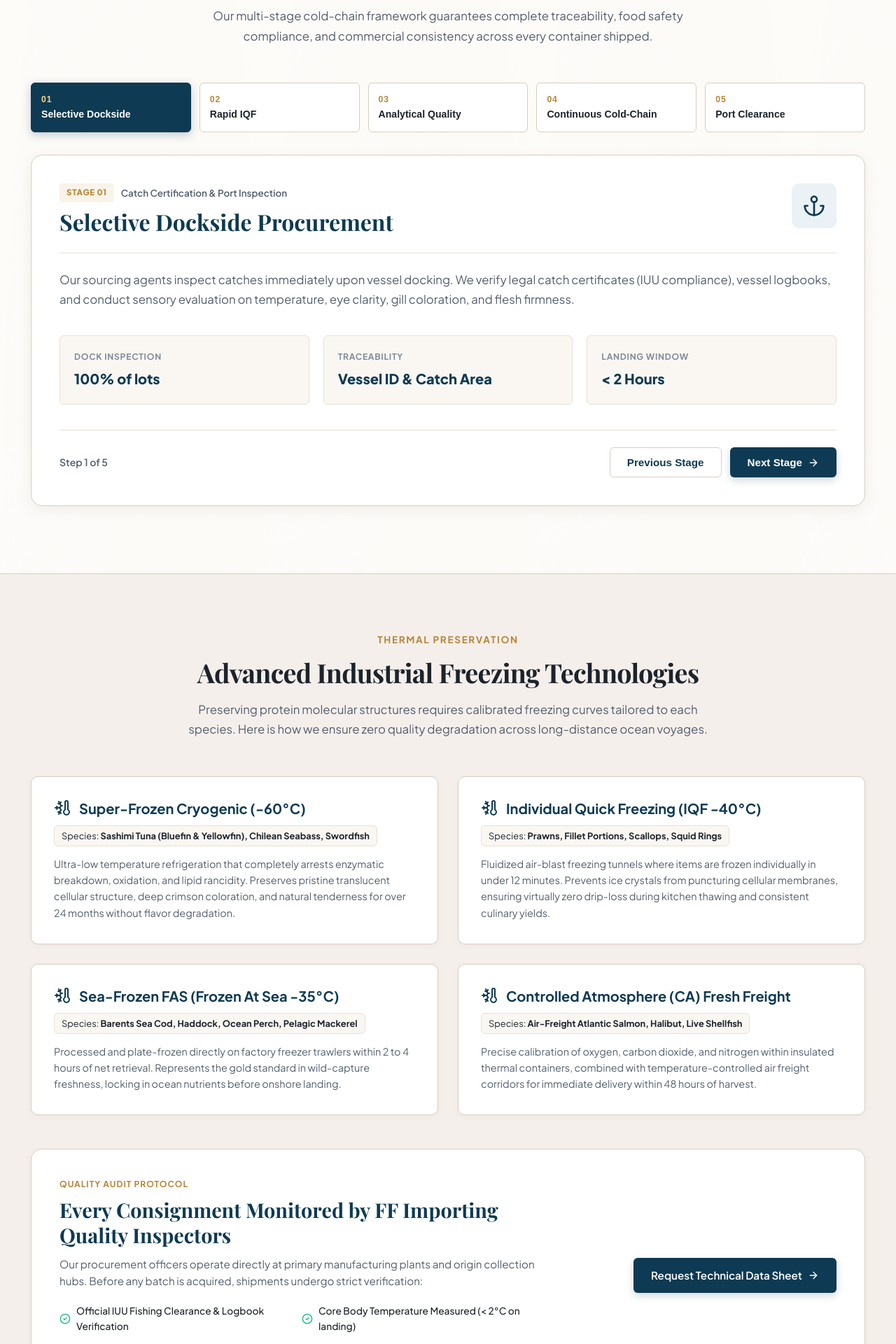
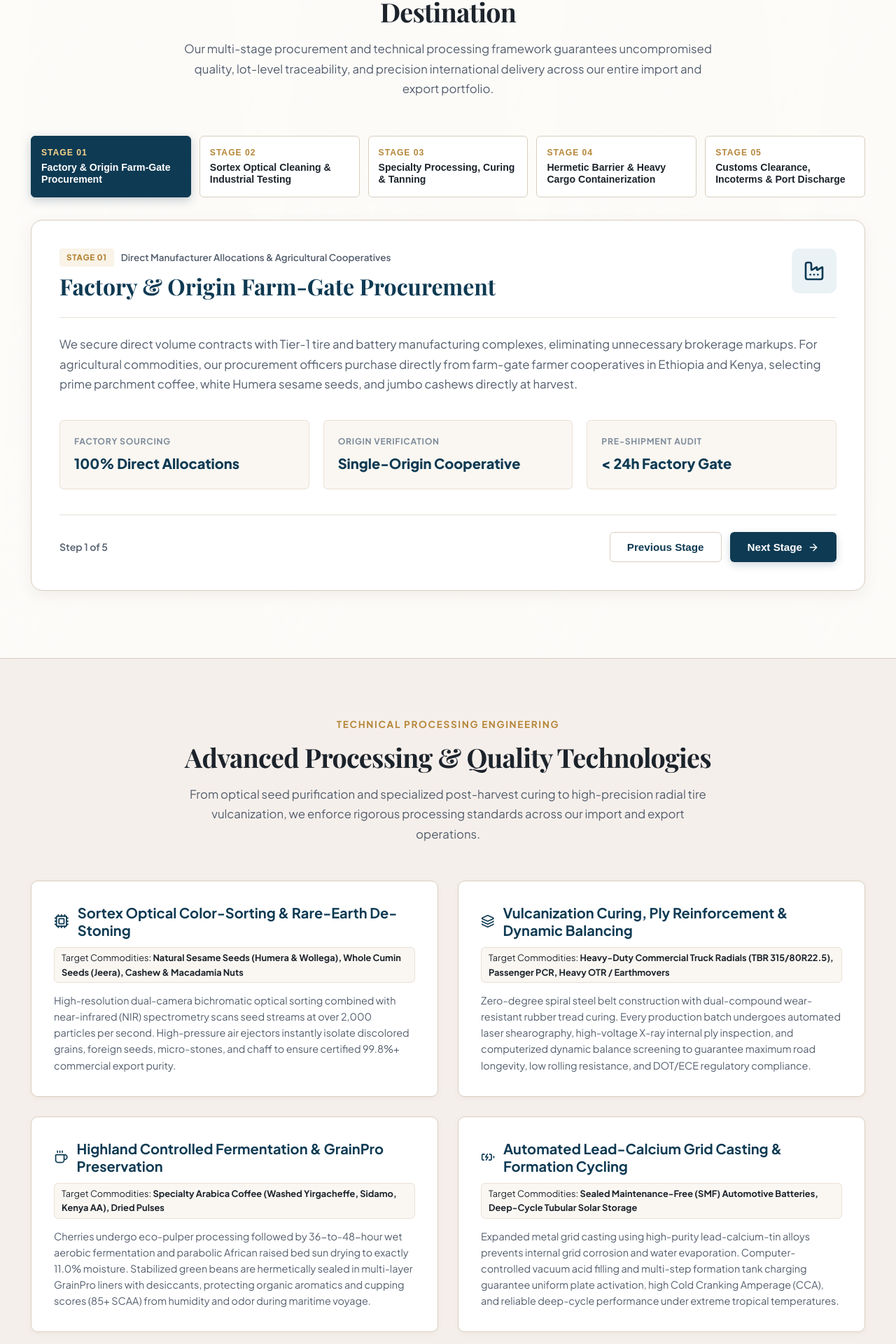
Before and after one commit to Goodomenn/import_spice, a React (Vite) app: page /sourcing in a window 1280 px wide. Shown: the part 586-2506 px from the top of the page at 70% size. Built offline with nearby package versions, Linux system fonts and the light colour scheme; a web font is replaced by a local one.

Commit message:
feat: overhaul sourcing, processing and global network to focus on tires, batteries, spices and agri-commodities

```diff
--- a/src/components/SourcingSection.jsx
+++ b/src/components/SourcingSection.jsx
@@ -1,14 +1,13 @@
 import React, { useState } from 'react';
 import {
-  Anchor,
-  Snowflake,
-  Microscope,
+  Factory,
+  Cpu,
+  Sparkles,
   Container,
   CheckCircle2,
   ArrowRight,
-  ShieldAlert,
-  Clock,
-  Thermometer
+  ShieldCheck,
+  PackageCheck
 } from 'lucide-react';
 
 export default function SourcingSection() {
@@ -17,62 +16,62 @@ export default function SourcingSection() {
   const steps = [
     {
       step: '01',
-      title: 'Selective Dockside Procurement',
-      subtitle: 'Catch Certification & Port Inspection',
-      icon: Anchor,
-      desc: 'Our sourcing agents inspect catches immediately upon vessel docking. We verify legal catch certificates (IUU compliance), vessel logbooks, and conduct sensory evaluation on temperature, eye clarity, gill coloration, and flesh firmness.',
+      title: 'Factory & Origin Farm-Gate Procurement',
+      subtitle: 'Direct Manufacturer Allocations & Agricultural Cooperatives',
+      icon: Factory,
+      desc: 'We secure direct volume contracts with Tier-1 tire and battery manufacturing complexes, eliminating unnecessary brokerage markups. For agricultural commodities, our procurement officers purchase directly from farm-gate farmer cooperatives in Ethiopia and Kenya, selecting prime parchment coffee, white Humera sesame seeds, and jumbo cashews directly at harvest.',
       metrics: [
-        { label: 'Dock Inspection', value: '100% of lots' },
-        { label: 'Traceability', value: 'Vessel ID & Catch Area' },
-        { label: 'Landing Window', value: '< 2 Hours' }
+        { label: 'Factory Sourcing', value: '100% Direct Allocations' },
+        { label: 'Origin Verification', value: 'Single-Origin Cooperative' },
+        { label: 'Pre-Shipment Audit', value: '< 24h Factory Gate' }
       ]
     },
     {
       step: '02',
-      title: 'Rapid IQF Blast-Freezing',
-      subtitle: 'Preserving Peak Cellular Integrity',
-      icon: Snowflake,
-      desc: 'Within hours of landing, fish are transferred into our temperature-controlled processing halls. Employing advanced IQF (Individual Quick Freezing) and cryogenic tunnels down to -40°C, the formation of large ice crystals is prevented, preserving cellular moisture and texture.',
+      title: 'Sortex Optical Cleaning & Industrial Testing',
+      subtitle: 'Machine Purity Grading & Physical Stress Analysis',
+      icon: Cpu,
+      desc: 'Agricultural seeds (cumin, sesame) undergo multi-stage Sortex bichromatic optical sorting and high-intensity rare-earth magnet separation, isolating foreign matter down to 99.8% purity. Industrial tires undergo computerized dynamic balancing, laser shearography, and high-energy X-ray testing. Storage batteries undergo automated charge-discharge cycle tests.',
       metrics: [
-        { label: 'Core Temp', value: '-35°C to -40°C' },
-        { label: 'Processing Speed', value: 'Same-day landing' },
-        { label: 'Moisture Retention', value: 'Zero cell rupture' }
+        { label: 'Seed Purity Level', value: '99.8% Sortex Grade' },
+        { label: 'Tire Dynamic Balance', value: '100% Radial Uniformity' },
+        { label: 'Battery Testing', value: 'Automated DIN/SAE CCA' }
       ]
     },
     {
       step: '03',
-      title: 'Analytical Quality & Laboratory Grading',
-      subtitle: 'Sensory, Chemical & Microbiological Screening',
-      icon: Microscope,
-      desc: 'Our in-house and accredited third-party laboratories test every batch. Screenings include Histamine testing (for scombroid species), Heavy Metals (Mercury, Cadmium, Lead), TVB-N freshness index, and complete absence of antibiotic/chemical residues.',
+      title: 'Specialty Processing, Curing & Tanning',
+      subtitle: 'Post-Harvest Fermentation, Cryo-Milling & Leather Finishing',
+      icon: Sparkles,
+      desc: 'Specialty coffee cherries undergo monitored wet-washing or natural African raised-bed sun drying to reach optimal 11% export moisture. Whole cumin and cinnamon undergo cryogenic micro-milling to retain volatile essential oils. Raw bovine hides are tanned in LWG Gold-rated tanneries into full-grain upholstery sides and machine-flayed wet-blue skins.',
       metrics: [
-        { label: 'Histamine Standard', value: '< 15 ppm' },
-        { label: 'Microbiology', value: 'Salmonella & Listeria Neg' },
-        { label: 'Laser Grading', value: '±2g accuracy' }
+        { label: 'Coffee Moisture', value: '10.5% - 11.5% Target' },
+        { label: 'Spice Volatile Oils', value: 'High Cinnamaldehyde & Terpenes' },
+        { label: 'Leather Tannage', value: 'LWG Gold & REACH Compliant' }
       ]
     },
     {
       step: '04',
-      title: 'Continuous Cold-Chain Reefer Logistics',
-      subtitle: 'Real-Time Datalogging & Ocean Freight',
+      title: 'Hermetic Barrier & Heavy Cargo Containerization',
+      subtitle: 'GrainPro Moisture Shielding & Specialized Pallet Staging',
       icon: Container,
-      desc: 'All containerized shipments utilize state-of-the-art 40ft High-Cube refrigerated reefers equipped with continuous satellite temperature monitoring and automated controlled atmosphere (CA) technology for fresh consignments.',
+      desc: 'Agricultural crops like specialty coffee and sesame are sealed in multi-layer GrainPro hermetic barrier liners inside jute bags, preventing moisture absorption and insect infestation during ocean voyages. Commercial tires are interlaced with nylon strapping, batteries are secured on ISPM-15 heat-treated pallets, and fresh produce travels in active pre-cooled reefers.',
       metrics: [
-        { label: 'Reefer Temp', value: '-25°C to -28°C' },
-        { label: 'Telemetry', value: '24/7 Satellite Track' },
-        { label: 'Container Types', value: '20ft & 40ft Reefer FCL' }
+        { label: 'Moisture Barrier', value: 'GrainPro Hermetic Liners' },
+        { label: 'Pallet Staging', value: 'ISPM-15 Heat-Treated' },
+        { label: 'Fresh Produce', value: '+2°C to +4°C Active Cold Chain' }
       ]
     },
     {
       step: '05',
-      title: 'Port Clearance & Destination Staging',
-      subtitle: 'Smooth Customs & Delivery to Facility',
+      title: 'Customs Clearance, Incoterms & Port Discharge',
+      subtitle: 'Complete Trade Dossiers & Punctual Maritime Logistics',
       icon: CheckCircle2,
-      desc: 'We handle all export/import document packets: Health Certificates, Catch Certificates, Bills of Lading, Packing Lists, and Certificates of Analysis (COA). Delivery terms include FOB port of origin, CFR, CIF destination port, or DDP cold-storage.',
+      desc: 'We manage full international documentation: Bills of Lading, Certificates of Origin, EUR.1 / GSP forms, Phytosanitary Certificates, SCAA cupping reports, DOT/ECE tire certifications, and independent SGS / Bureau Veritas COAs across CIF, CFR, FOB, and DDP delivery terms.',
       metrics: [
-        { label: 'Documentation', value: '100% Pre-cleared' },
-        { label: 'Incoterms', value: 'CIF / CFR / FOB / DDP' },
-        { label: 'Cold Storage', value: 'Bonded Port Depots' }
+        { label: 'Dossier Clearance', value: '100% Pre-cleared Documents' },
+        { label: 'Incoterms 2020', value: 'CIF / CFR / FOB / DDP' },
+        { label: 'Third-Party Survey', value: 'SGS / Bureau Veritas Certified' }
       ]
     }
   ];
@@ -85,26 +84,25 @@ export default function SourcingSection() {
       <div className="container">
         {/* Header */}
         <div className="section-header">
-          <span className="section-subtitle">Supply Chain Integrity</span>
-          <h2 className="section-title font-serif">From Ocean Dock to Global Port</h2>
+          <span className="section-subtitle">Supply Chain Integrity & Quality Engineering</span>
+          <h2 className="section-title font-serif">From Factory Floor & Farm-Gate to Global Destination</h2>
           <p className="section-desc">
-            Our multi-stage cold-chain framework guarantees complete traceability,
-            food safety compliance, and commercial consistency across every container shipped.
+            Our multi-stage procurement and technical processing framework guarantees uncompromised quality,
+            lot-level traceability, and precision international delivery across our entire import and export portfolio.
           </p>
         </div>
 
         {/* Step Navigation Bar */}
         <div className="step-nav-bar">
           {steps.map((item, index) => {
-            const StepIcon = item.icon;
             return (
               <button
                 key={index}
                 className={`step-tab ${activeStep === index ? 'active' : ''}`}
                 onClick={() => setActiveStep(index)}
               >
-                <span className="step-tab-num">{item.step}</span>
-                <span className="step-tab-title">{item.title.split(' ')[0]} {item.title.split(' ')[1]}</span>
+                <span className="step-tab-num">STAGE {item.step}</span>
+                <span className="step-tab-title">{item.title}</span>
               </button>
             );
           })}
@@ -335,9 +333,15 @@ export default function SourcingSection() {
           gap: 12px;
         }
 
-        @media (max-width: 900px) {
+        @media (max-width: 1024px) {
           .step-nav-bar {
-            grid-template-columns: 1fr 1fr;
+            grid-template-columns: repeat(3, 1fr);
+          }
+        }
+
+        @media (max-width: 768px) {
+          .step-nav-bar {
+            grid-template-columns: 1fr;
           }
 
           .step-metrics-grid {
@@ -347,6 +351,10 @@ export default function SourcingSection() {
           .step-card-header {
             flex-direction: column;
           }
+
+          .step-card {
+            padding: 28px 20px;
+          }
         }
       `}</style>
     </section>
--- a/src/pages/SourcingPage.jsx
+++ b/src/pages/SourcingPage.jsx
@@ -2,37 +2,41 @@ import React from 'react';
 import { Link } from 'react-router-dom';
 import SourcingSection from '../components/SourcingSection';
 import {
-  Snowflake,
-  ThermometerSnowflake,
-  Ship,
-  Container,
+  Cpu,
+  Layers,
+  Coffee,
+  BatteryCharging,
   ShieldCheck,
   ArrowRight,
-  Compass,
-  CheckCircle2
+  CheckCircle2,
+  FileCheck
 } from 'lucide-react';
 
 export default function SourcingPage() {
-  const freezingTechs = [
+  const processingTechs = [
     {
-      name: 'Super-Frozen Cryogenic (-60°C)',
-      idealFor: 'Sashimi Tuna (Bluefin & Yellowfin), Chilean Seabass, Swordfish',
-      tech: 'Ultra-low temperature refrigeration that completely arrests enzymatic breakdown, oxidation, and lipid rancidity. Preserves pristine translucent cellular structure, deep crimson coloration, and natural tenderness for over 24 months without flavor degradation.'
+      name: 'Sortex Optical Color-Sorting & Rare-Earth De-Stoning',
+      idealFor: 'Natural Sesame Seeds (Humera & Wollega), Whole Cumin Seeds (Jeera), Cashew & Macadamia Nuts',
+      icon: Cpu,
+      tech: 'High-resolution dual-camera bichromatic optical sorting combined with near-infrared (NIR) spectrometry scans seed streams at over 2,000 particles per second. High-pressure air ejectors instantly isolate discolored grains, foreign seeds, micro-stones, and chaff to ensure certified 99.8%+ commercial export purity.'
     },
     {
-      name: 'Individual Quick Freezing (IQF -40°C)',
-      idealFor: 'Prawns, Fillet Portions, Scallops, Squid Rings',
-      tech: 'Fluidized air-blast freezing tunnels where items are frozen individually in under 12 minutes. Prevents ice crystals from puncturing cellular membranes, ensuring virtually zero drip-loss during kitchen thawing and consistent culinary yields.'
+      name: 'Vulcanization Curing, Ply Reinforcement & Dynamic Balancing',
+      idealFor: 'Heavy-Duty Commercial Truck Radials (TBR 315/80R22.5), Passenger PCR, Heavy OTR / Earthmovers',
+      icon: Layers,
+      tech: 'Zero-degree spiral steel belt construction with dual-compound wear-resistant rubber tread curing. Every production batch undergoes automated laser shearography, high-voltage X-ray internal ply inspection, and computerized dynamic balance screening to guarantee maximum road longevity, low rolling resistance, and DOT/ECE regulatory compliance.'
     },
     {
-      name: 'Sea-Frozen FAS (Frozen At Sea -35°C)',
-      idealFor: 'Barents Sea Cod, Haddock, Ocean Perch, Pelagic Mackerel',
-      tech: 'Processed and plate-frozen directly on factory freezer trawlers within 2 to 4 hours of net retrieval. Represents the gold standard in wild-capture freshness, locking in ocean nutrients before onshore landing.'
+      name: 'Highland Controlled Fermentation & GrainPro Preservation',
+      idealFor: 'Specialty Arabica Coffee (Washed Yirgacheffe, Sidamo, Kenya AA), Dried Pulses',
+      icon: Coffee,
+      tech: 'Cherries undergo eco-pulper processing followed by 36-to-48-hour wet aerobic fermentation and parabolic African raised bed sun drying to exactly 11.0% moisture. Stabilized green beans are hermetically sealed in multi-layer GrainPro liners with desiccants, protecting organic aromatics and cupping scores (85+ SCAA) from humidity and odor during maritime voyage.'
     },
     {
-      name: 'Controlled Atmosphere (CA) Fresh Freight',
-      idealFor: 'Air-Freight Atlantic Salmon, Halibut, Live Shellfish',
-      tech: 'Precise calibration of oxygen, carbon dioxide, and nitrogen within insulated thermal containers, combined with temperature-controlled air freight corridors for immediate delivery within 48 hours of harvest.'
+      name: 'Automated Lead-Calcium Grid Casting & Formation Cycling',
+      idealFor: 'Sealed Maintenance-Free (SMF) Automotive Batteries, Deep-Cycle Tubular Solar Storage',
+      icon: BatteryCharging,
+      tech: 'Expanded metal grid casting using high-purity lead-calcium-tin alloys prevents internal grid corrosion and water evaporation. Computer-controlled vacuum acid filling and multi-step formation tank charging guarantee uniform plate activation, high Cold Cranking Amperage (CCA), and reliable deep-cycle performance under extreme tropical temperatures.'
     }
   ];
 
@@ -46,10 +50,10 @@ export default function SourcingPage() {
             <span className="crumb-sep">/</span>
             <span className="crumb-current">Sourcing & Processing</span>
           </div>
-          <h1 className="page-title font-serif">Sourcing & Supply Chain Processing</h1>
+          <h1 className="page-title font-serif">Commodity Sourcing & Technical Processing</h1>
           <p className="page-lead">
-            Unbroken quality management, factory and origin validation, and international freight coordination
-            safeguard commodity integrity from production to destination discharge.
+            Unbroken quality engineering, direct factory and farm-gate origin procurement,
+            and certified industrial processing safeguard commodity integrity from source to global discharge.
           </p>
         </div>
       </div>
@@ -57,66 +61,69 @@ export default function SourcingPage() {
       {/* 5-Stage Supply Chain Roadmap */}
       <SourcingSection />
 
-      {/* Freezing Technologies Deep-Dive */}
+      {/* Processing Technologies Deep-Dive */}
       <section className="tech-section">
         <div className="container">
           <div className="section-header">
-            <span className="section-subtitle">Thermal Preservation</span>
-            <h2 className="section-title font-serif">Advanced Industrial Freezing Technologies</h2>
+            <span className="section-subtitle">Technical Processing Engineering</span>
+            <h2 className="section-title font-serif">Advanced Processing & Quality Technologies</h2>
             <p className="section-desc">
-              Preserving protein molecular structures requires calibrated freezing curves tailored to each species.
-              Here is how we ensure zero quality degradation across long-distance ocean voyages.
+              From optical seed purification and specialized post-harvest curing to high-precision radial tire vulcanization,
+              we enforce rigorous processing standards across our import and export operations.
             </p>
           </div>
 
           <div className="tech-grid">
-            {freezingTechs.map((item, index) => (
+            {processingTechs.map((item, index) => {
+              const Icon = item.icon;
+              return (
                 <div key={index} className="tech-card">
                   <div className="tech-card-top">
-                  <ThermometerSnowflake size={24} className="tech-icon" />
+                    <Icon size={24} className="tech-icon" />
                     <h3 className="tech-name">{item.name}</h3>
                   </div>
                   <div className="tech-badge">
-                  <span>Species: <strong>{item.idealFor}</strong></span>
+                    <span>Target Commodities: <strong>{item.idealFor}</strong></span>
                   </div>
                   <p className="tech-desc">{item.tech}</p>
                 </div>
-            ))}
+              );
+            })}
           </div>
 
           {/* Sourcing Fleet Protocol */}
           <div className="fleet-protocol-card">
             <div className="fleet-card-inner">
               <div className="fleet-card-text">
-                <span className="fleet-sub">QUALITY AUDIT PROTOCOL</span>
-                <h3 className="fleet-title font-serif">Every Consignment Monitored by FF Importing Quality Inspectors</h3>
+                <span className="fleet-sub">TECHNICAL QUALITY & AUDIT PROTOCOL</span>
+                <h3 className="fleet-title font-serif">Every Consignment Inspected by FF Importing Quality Engineers</h3>
                 <p className="fleet-desc">
-                  Our procurement officers operate directly at primary manufacturing plants and origin collection hubs.
-                  Before any batch is acquired, shipments undergo strict verification:
+                  Our technical inspectors and certified surveyors operate directly on factory production lines and agricultural collection depots.
+                  Before any batch is sealed for export, consignments pass rigorous compliance gates:
                 </p>
                 <div className="protocol-checks">
                   <div className="p-check">
                     <CheckCircle2 size={16} className="check-icon" />
-                    <span>Official IUU Fishing Clearance & Logbook Verification</span>
+                    <span>Independent SGS / Bureau Veritas COA & Purity Certification</span>
                   </div>
                   <div className="p-check">
                     <CheckCircle2 size={16} className="check-icon" />
-                    <span>Core Body Temperature Measured (&lt; 2°C on landing)</span>
+                    <span>Sortex Machine Optical Purity Verification (&gt;99.8% sort)</span>
                   </div>
                   <div className="p-check">
                     <CheckCircle2 size={16} className="check-icon" />
-                    <span>Water Quality & Ice Slurry Sterilization Standards</span>
+                    <span>Tire Uniformity, Dynamic Balance & X-Ray Structural Clearance</span>
                   </div>
                   <div className="p-check">
                     <CheckCircle2 size={16} className="check-icon" />
-                    <span>Sensory Grade Testing: Organoleptic & Flesh Elasticity</span>
+                    <span>GrainPro Hermetic Sealing, Moisture Desiccants & Phytosanitary Clearance</span>
                   </div>
                 </div>
               </div>
               <div className="fleet-card-action">
                 <Link to="/contact" className="btn btn-primary">
+                  <FileCheck size={16} />
                   <span>Request Technical Data Sheet</span>
-                  <ArrowRight size={16} />
                 </Link>
               </div>
             </div>
```
Also changed, not shown: src/components/GlobalPresence.jsx (+69 -69 lines), src/pages/ContactPage.jsx (+6 -6 lines), src/pages/NetworkPage.jsx (+40 -40 lines). Lines whose indentation alone changed are shown as unchanged.
